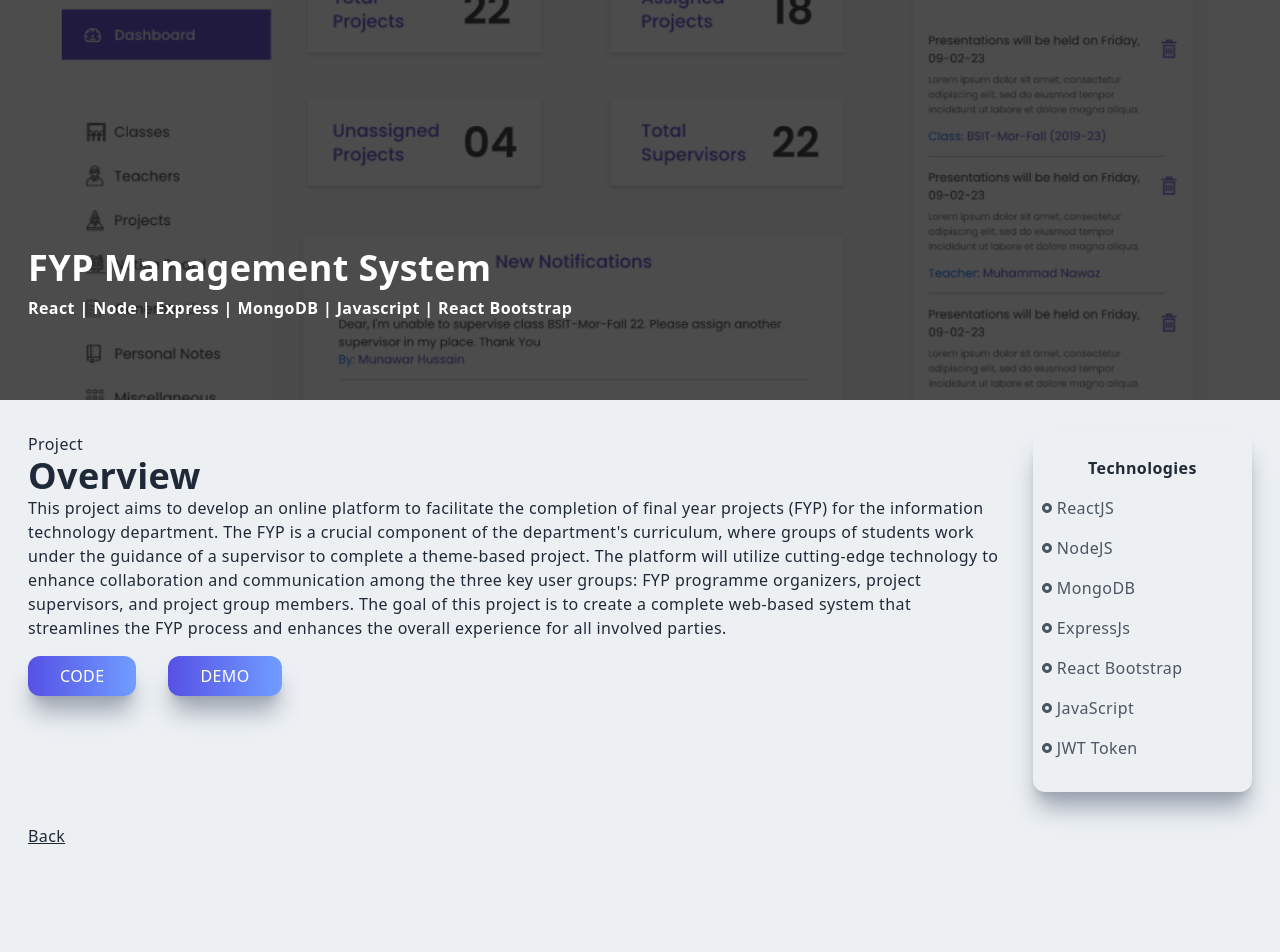
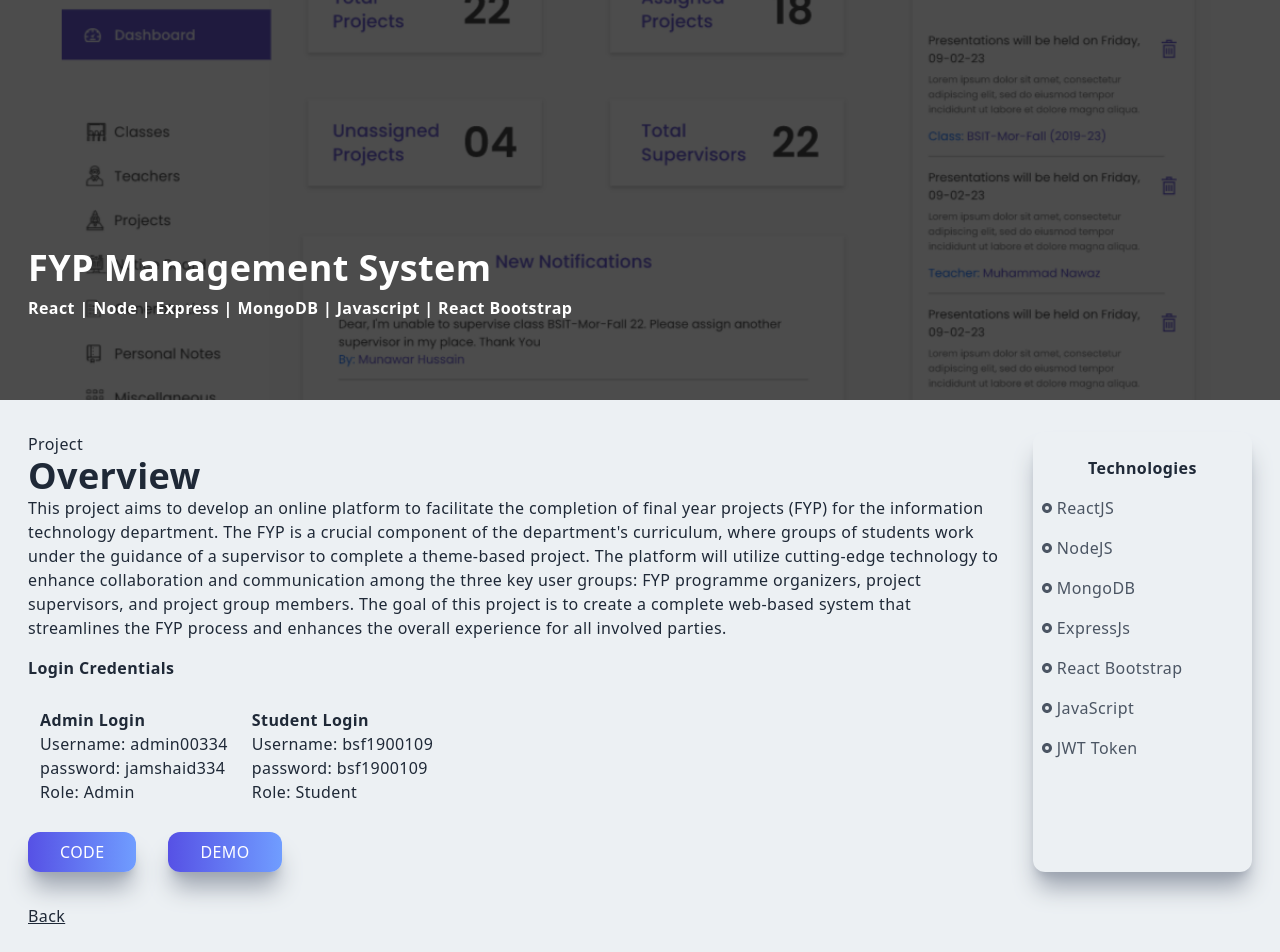
Before and after one commit to mubasharali-dev/mubashar-website, a Next.js app: page /fypms in a window 1280 px wide. Shown: the top 952 px of the page. Before the commit the page ends 880 px from the top, so only its background shows below. Built offline with nearby package versions, Linux system fonts and the light colour scheme.

Commit message:
first commit

```diff
--- a/components/Contact.jsx
+++ b/components/Contact.jsx
@@ -63,8 +63,6 @@ export const Contact = () => {
                       <AiOutlineMail />
                     </div>
                   </a>
-
-
                 </div>
               </div>
             </div>
--- a/components/Navbar.jsx
+++ b/components/Navbar.jsx
@@ -19,10 +19,10 @@ export default function Navbar() {
 
   useEffect(() => {
     if (
-      router.asPath === '/movie-app' ||
-      router.asPath === '/avenue' ||
-      router.asPath === '/eshoppers' ||
-      router.asPath === '/crowdly'
+      router.asPath === '/movieapp' ||
+      router.asPath === '/fypms' ||
+      router.asPath === '/mesha' ||
+      router.asPath === '/forexadmin'
     ) {
       setNavBg('transparent');
       setLinkColor('#ecf0f3');
--- a/pages/fypms.jsx
+++ b/pages/fypms.jsx
@@ -29,8 +29,24 @@ const fypms = () => {
           <p>
           This project aims to develop an online platform to facilitate the completion of final year projects (FYP) for the information technology department. The FYP is a crucial component of the department's curriculum, where groups of students work under the guidance of a supervisor to complete a theme-based project. The platform will utilize cutting-edge technology to enhance collaboration and communication among the three key user groups: FYP programme organizers, project supervisors, and project group members. The goal of this project is to create a complete web-based system that streamlines the FYP process and enhances the overall experience for all involved parties.
           </p>
+
+          <h3 className='gap-4 py-4 mx-auto'>Login Credentials</h3>
+          <div className='flex'>
+            <div className='col-span-4 p-3'>
+          <h3>Admin Login</h3>
+          <p>Username: admin00334</p>
+          <p>password: jamshaid334</p>
+          <p>Role: Admin</p>
+          </div>
+          <div className='col-span-4 p-3'>
+          <h3>Student Login</h3>
+          <p>Username: bsf1900109</p>
+          <p>password: bsf1900109</p>
+          <p>Role: Student</p>
+          </div>
+          </div>
           <a
-            href='https://github.com/mubasharali-dev/Web-Based-FYP-Management-System'
+            href='https://github.com/mubasharali-dev/fyp-system'
             target='_blank'
             rel='noreferrer'
           >
```
